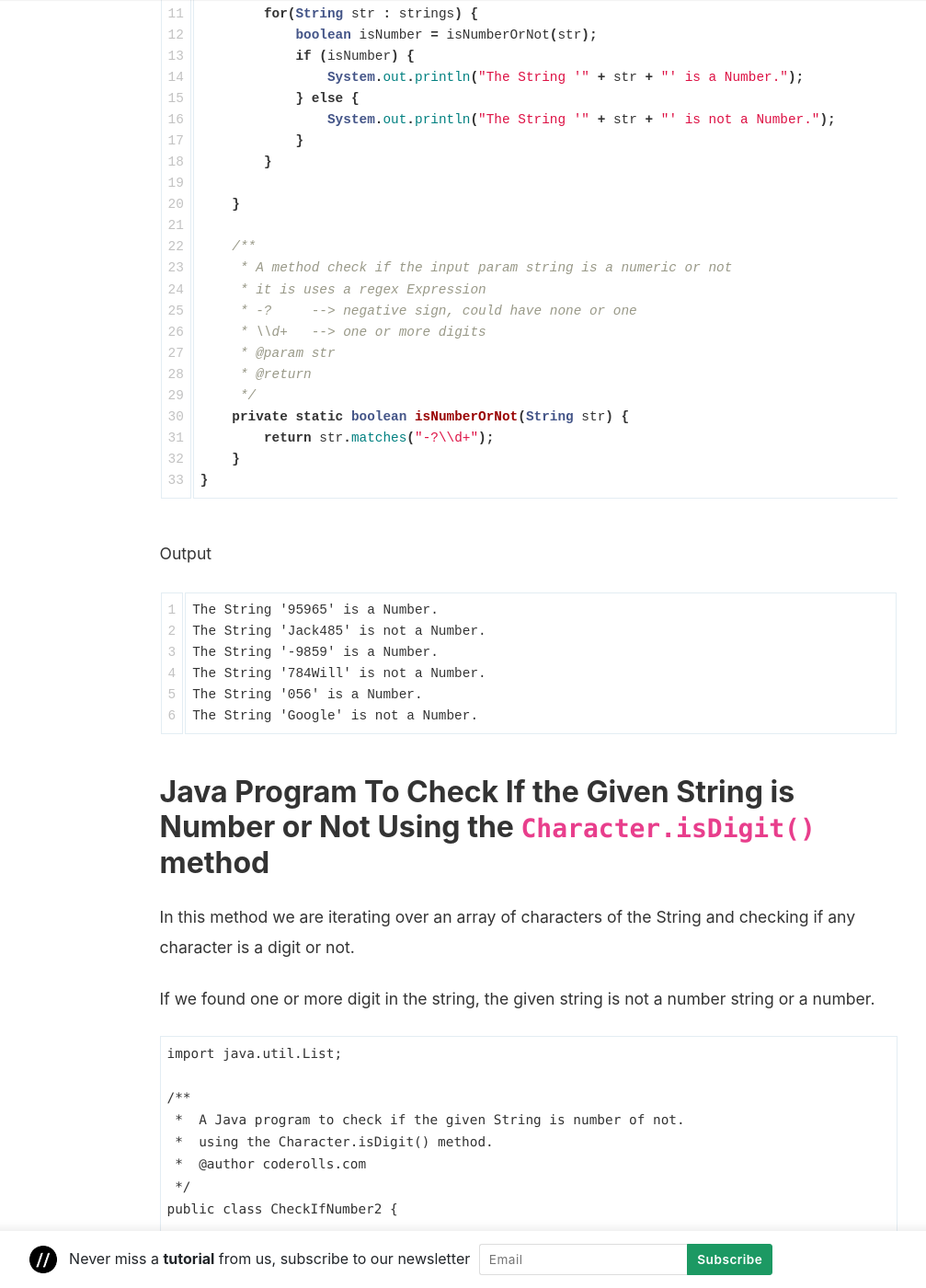
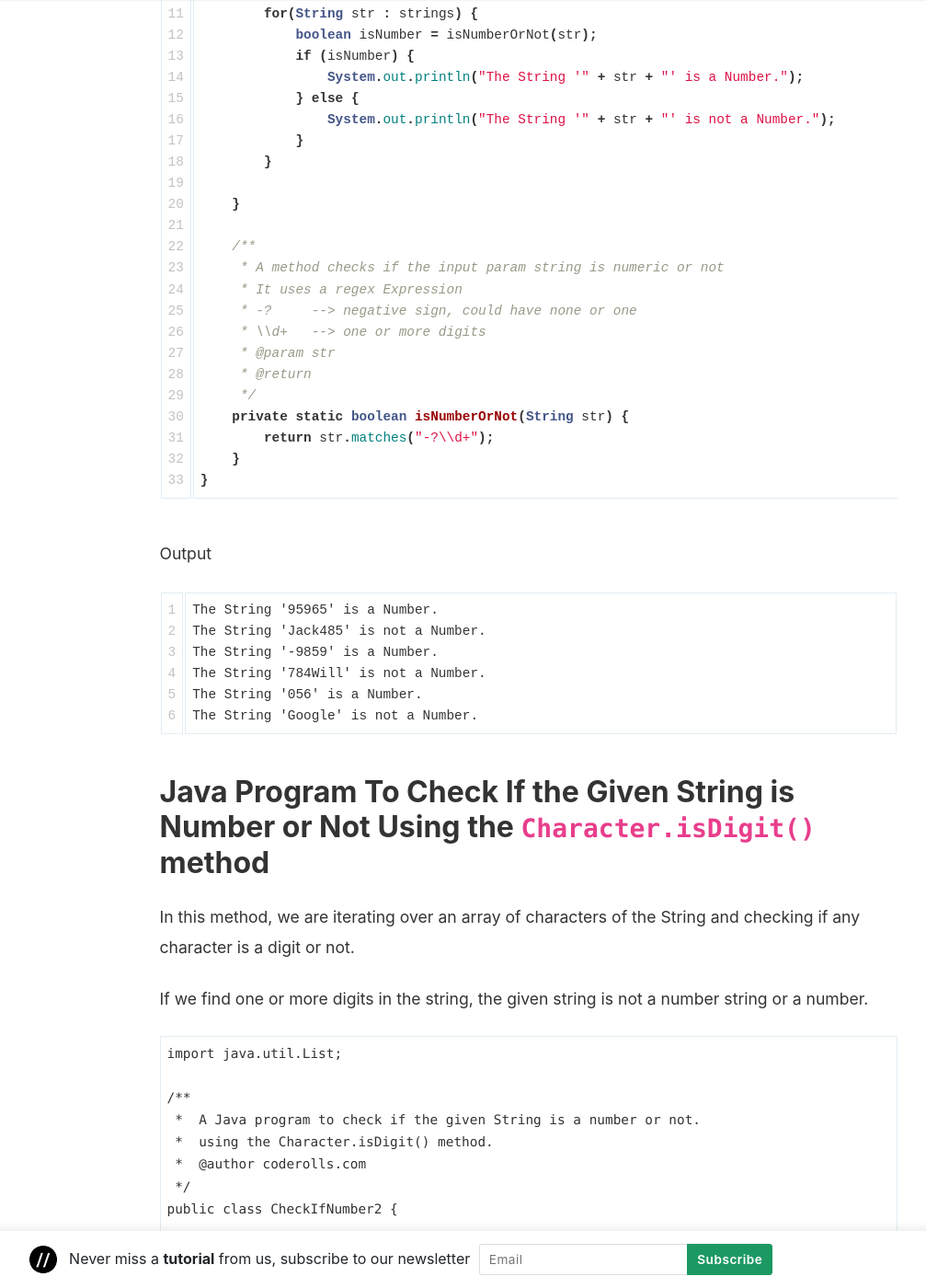
Before and after one commit to coderolls/coderolls-blog, a Jekyll site: the page built from _posts/java-programs/2023-12-07-check-if-string-is-a-number-or-not.md, in a window 1280 px wide and 1400 px high, scrolled down 1223 px. Shown: the whole window at 92% size, without its empty margins (204-1211 px from the left). Built offline with Jekyll 4.4.1, drawn with Linux system fonts in a browser that asks for light colours; nearby versions of some CDN libraries; comment, search, counter and statistics services are not loaded; some of the changed text lies outside the part shown.

Commit message:
Update 2023-12-07-check-if-string-is-a-number-or-not.md

````diff
--- a/_posts/java-programs/2023-12-07-check-if-string-is-a-number-or-not.md
+++ b/_posts/java-programs/2023-12-07-check-if-string-is-a-number-or-not.md
@@ -4,16 +4,16 @@ title: "Java Program To Check If the given String Is A Number or Not"
 author: gaurav
 categories: [Java Programs, Core Java]
 toc: true
-description: "In this tutorial, we will see a Java program to check if the given String is number or not."
+description: "In this tutorial, we will see a Java program to check if the given String is a number or not."
 ---
 
-In this tutorial, we will see a Java program to check if the given String is number or not.
+In this tutorial, we will see a Java program to check if the given String is a number or not.
 
 We can check it using the regex expression.
 
 ## Java Program To Check If the Given String is Number or Not Using Regex Expression
 
-In the below program we have simply used the regex expression to check whether the given string is numeric or not.
+In the below program, we have simply used the regex expression to check whether the given string is numeric or not.
 
 The regex expression to check this is `-?\\d+`
 
@@ -29,7 +29,7 @@ Here,
 import java.util.List;
 
 /**
- *  A Java program to check if the given String is number of not.
+ *  A Java program to check if the given String is a number or not.
  *  @author coderolls.com
  */
 public class CheckIfNumber {
@@ -48,8 +48,8 @@ public class CheckIfNumber {
     }
 
     /**
-     * A method check if the input param string is a numeric or not
-     * it is uses a regex Expression
+     * A method checks if the input param string is numeric or not
+     * It uses a regex Expression
      * -?     --> negative sign, could have none or one
      * \\d+   --> one or more digits
      * @param str
@@ -76,15 +76,15 @@ The String 'Google' is not a Number.
 
 ## Java Program To Check If the Given String is Number or Not Using the `Character.isDigit()` method
 
-In this method we are iterating over an array of characters of the String and checking if any character is a digit or not.
+In this method, we are iterating over an array of characters of the String and checking if any character is a digit or not.
 
-If we found one or more digit in the string, the given string is not a number string or a number.
+If we find one or more digits in the string, the given string is not a number string or a number.
 
 ```Java
 import java.util.List;
 
 /**
- *  A Java program to check if the given String is number of not.
+ *  A Java program to check if the given String is a number or not.
  *  using the Character.isDigit() method.
  *  @author coderolls.com
  */
@@ -104,8 +104,8 @@ public class CheckIfNumber2 {
     }
 
     /**
-     * A method check if the input param string is a numeric or not
-     * it is uses a regex Expression
+     * A method checks if the input param string is numeric or not
+     * It uses a regex Expression
      * -?     --> negative sign, could have none or one
      * \\d+   --> one or more digits
      * @param str
@@ -124,7 +124,7 @@ public class CheckIfNumber2 {
                 return false;
             }
         }
-        //If not a single ch is digit, the string is numeric
+        //If not a single ch is a digit, the string is numeric
         return true;
     }
 }
````
Also changed, not shown: other parts of _posts/java-programs/2023-12-07-check-if-string-is-a-number-or-not.md (+1 -1 lines).
